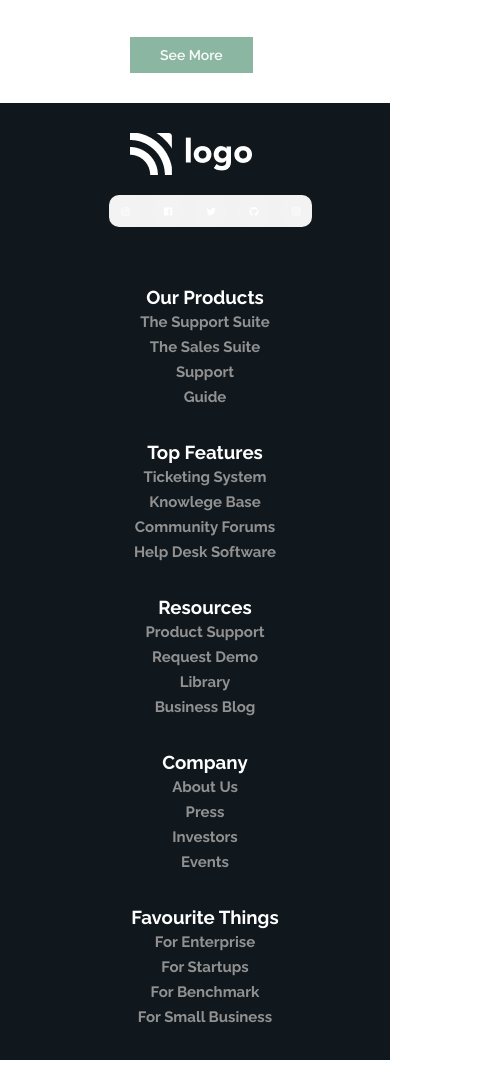
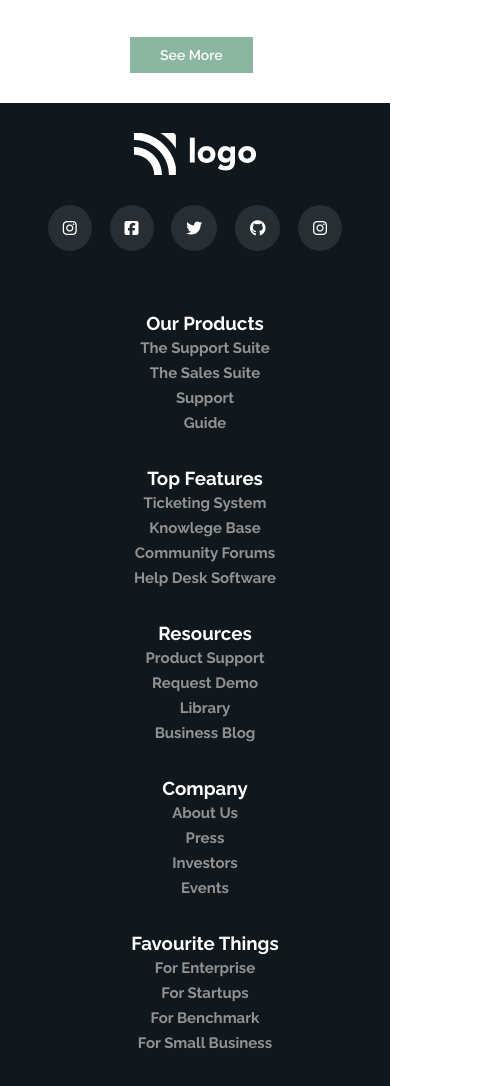
Before and after one commit to anandSrajput/enpowering, a plain HTML site: page index.html in a window 390 px wide. Shown: the part 5418-6504 px from the top of the page, 493 px wide, since content can reach past the window. Before the commit the page ends 6478 px from the top, so only its background shows below. Drawn offline with Linux system fonts and the light colour scheme.

Commit message:
fixed res

```diff
--- a/index.html
+++ b/index.html
@@ -10,6 +10,10 @@
     <link rel="preconnect" href="https://fonts.gstatic.com" crossorigin>
     <link href="https://fonts.googleapis.com/css2?family=Raleway:wght@200;300;400;500;600;700;800;900&display=swap" rel="stylesheet">
     <link href="https://fonts.googleapis.com/css2?family=Poppins:wght@200;300&display=swap" rel="stylesheet">
+    <script
+      src="https://kit.fontawesome.com/2051b3199e.js"
+      crossorigin="anonymous"
+    ></script>
 </head>
 <body>
    <div class="container">
@@ -118,7 +122,13 @@
             <div class="page7">
                 <div class="footer-head">
                     <img class = "bottom-logo" src="/Assets/Logo.png" alt="">
-                    <img src="/Assets/social-icons.svg" alt="" class="social-icons">
+                    <div class="social-icons">
+                        <i class="fa-brands fa-instagram"></i>
+                        <i class="fa-brands fa-square-facebook"></i>
+                        <i class="fa-brands fa-twitter"></i>
+                        <i class="fa-brands fa-github"></i>
+                        <i class="fa-brands fa-instagram"></i>
+                      </div>
                 </div>
                 <div class="all-list">
                     <div class="list"><h3>Our Products</h3>
--- a/style.css
+++ b/style.css
@@ -3,6 +3,9 @@
     padding: 0;
     outline: 0;
     font-family: "Raleway";
+}
+.container {
+    overflow-x: hidden;
 }
 .header{
     background-color: #636C79;
@@ -264,16 +267,28 @@ input {
     margin-top: 100px;
 }
 .footer-head{
+    display: flex;
+    justify-content: space-between;
     width: 80%;
     margin-left: 140px;
     padding-top: 80px;
     padding-bottom: 50px;
     border-bottom: 1px solid #ffffff;
 }
-.social-icons{
-    float: right;
-    border-radius: 10px;
-}
+.footer-head .social-icons {
+    background-color: #10181d;
+    display: flex;
+  }
+  .footer-head .social-icons i {
+    margin-left: 50px;
+    cursor: pointer;
+  }
+  .footer-head .social-icons .fa-brands {
+    background-color: #282f34;
+    padding: 15px 15px;
+    border-radius: 50%;
+    color: white;
+  }
 .all-list{
     margin-top: 60px;
     display: flex;
@@ -289,7 +304,9 @@ input {
 }
 
 @media screen and (max-width : 900px) {
-
+    .container {
+        padding: auto;
+    }
     .header{
         background-color: #636C79;
         height: 100%;
@@ -575,12 +592,18 @@ input {
     }
     .page7{
         margin-top: 30px;
+        display: flex;
+        flex-direction: column;
+        justify-content: center;
+        align-items: center;
     }
     .footer-head{
-        width: 80%;
+        display: flex;
+        flex-direction: column;
         margin-left: 0px;
         padding-top: 30px;
         border-bottom: 0px ;
+        gap: 30px;
     }
     .footer-head .bottom-logo {
         display: flex;
@@ -588,18 +611,25 @@ input {
         align-items: center;
         text-align: center;
         margin: auto;
-        margin-left: 130px;
     }
-    .social-icons{
+    .footer-head .social-icons {
+        background-color: #10181d;
         display: flex;
+        justify-content: space-around;
+      }
+      .footer-head .social-icons i {
         justify-content: center;
-        align-items: center;
-        border-radius: 10px;
-        margin-top: 20px;
-        width: 65%;
-    }
+        margin-left: 0px;
+        cursor: pointer;
+      }
+      .footer-head .social-icons .fa-brands {
+        background-color: #282f34;
+        padding: 15px 15px;
+        border-radius: 50%;
+        color: white;
+      }
     .all-list{
-        margin-top: 60px;
+        margin-top: 10px;
         display: flex;
         flex-direction: column;
     }
```
